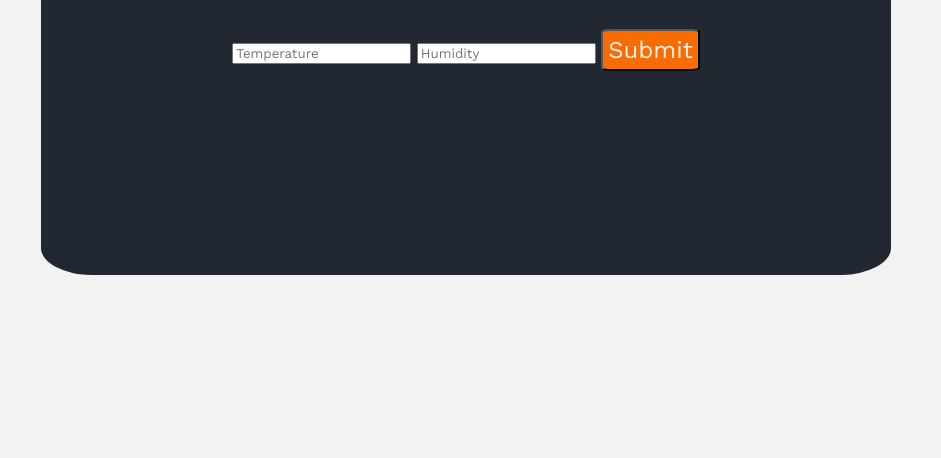
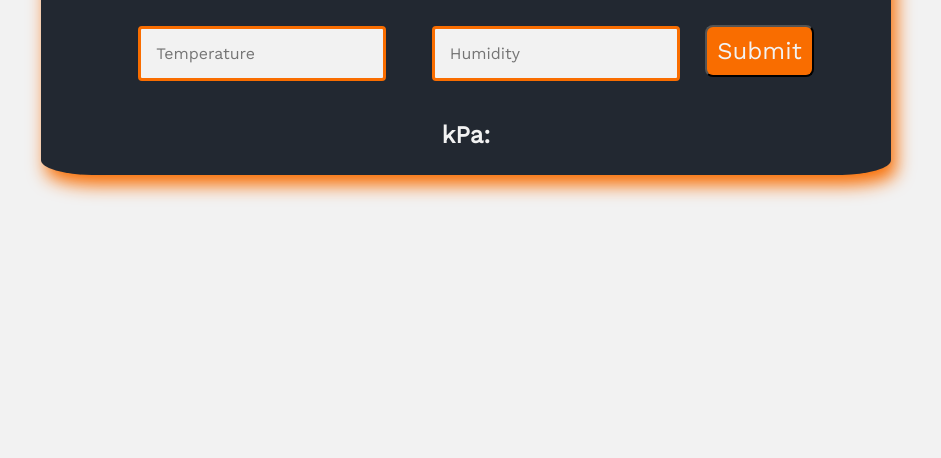
Before and after one commit to jwatkins26/vapor_pressure, a plain HTML site: page index.html in a window 1280 px wide. Shown: the part 358-816 px from the top of the page, without its empty margins (174-1115 px from the left). Drawn offline with nearby package versions, Linux system fonts and the light colour scheme.

Commit message:
Added Javascript

```diff
--- a/index.html
+++ b/index.html
@@ -13,9 +13,18 @@
 </head>
 <body>
     <div class="container">
+
         <div class="input">
-            <input placeholder="Temperature" type="number"> <input placeholder="Humidity" type="number">
-            <button class="btn" type="submit">Submit</button>
+
+            <div class="title">
+                <h1>VPD Calculator</h1>
+            </div>
+
+            <input id="temp" placeholder="Temperature" type="number"> <input id="hum" placeholder="Humidity" type="number">
+            <button class="btn" type="submit" onclick="showTemp()">Submit</button>
+            <div class="output title">
+                <h2>kPa: </h2>
+            </div>
         </div>
     </div>
 
--- a/script.js
+++ b/script.js
@@ -0,0 +1,21 @@
+function showTemp() {
+    let temp = document.getElementById('temp').value;
+    let hum = document.getElementById('hum').value;
+
+    let svp = findSvp(temp);
+    let vpd = calculateVpd(newSvp, hum);
+    console.log(vpd)
+
+
+}
+
+function findSvp(temp) {
+    let svp = 610.78 * 107.5 * temp/ (temp + 273.3)
+    let newSvp = svp / 1000;
+    return newSvp
+}
+
+function calculateVpd(svp, hum) {
+    let vpd = svp * (1 - hum/100);
+    return vpd;
+}
--- a/style.css
+++ b/style.css
@@ -10,25 +10,27 @@ body {
     min-height: 100vh;
     display: flex;
     align-items: center;
-    justify-content: space-around;
+    justify-content: center;
 }
 
 .container {
-    height: 450px;
+    height: 250px;
     width: 850px;
     border-radius: 6%;
     background-color: #222831;
     display: flex;
     align-items: center;
-    justify-content: space-around;
+    justify-content: top;
+    flex-direction: column;
+    box-shadow: 5px 10px 18px #f96d00;
 }
 
 button {
     background-color: #f96d00;
     color: #f2f2f2;
     font-size: 24px;
-    border-radius: 8%;
-    padding: 5px;
+    border-radius: 8px;
+    padding: 10px;
     transition-duration: .04s;
 }
 
@@ -36,3 +38,18 @@ button:hover {
     background-color: #222831;
     color: #f96d00
 }
+
+input {
+    border-radius: 4px;
+    border: solid #f96d00;
+    background-color: #f2f2f2;
+    font-size: 16px;
+    padding: 15px;
+    margin: 20px;
+
+}
+
+.title {
+    color: #f2f2f2;
+    text-align: center;
+}
```
